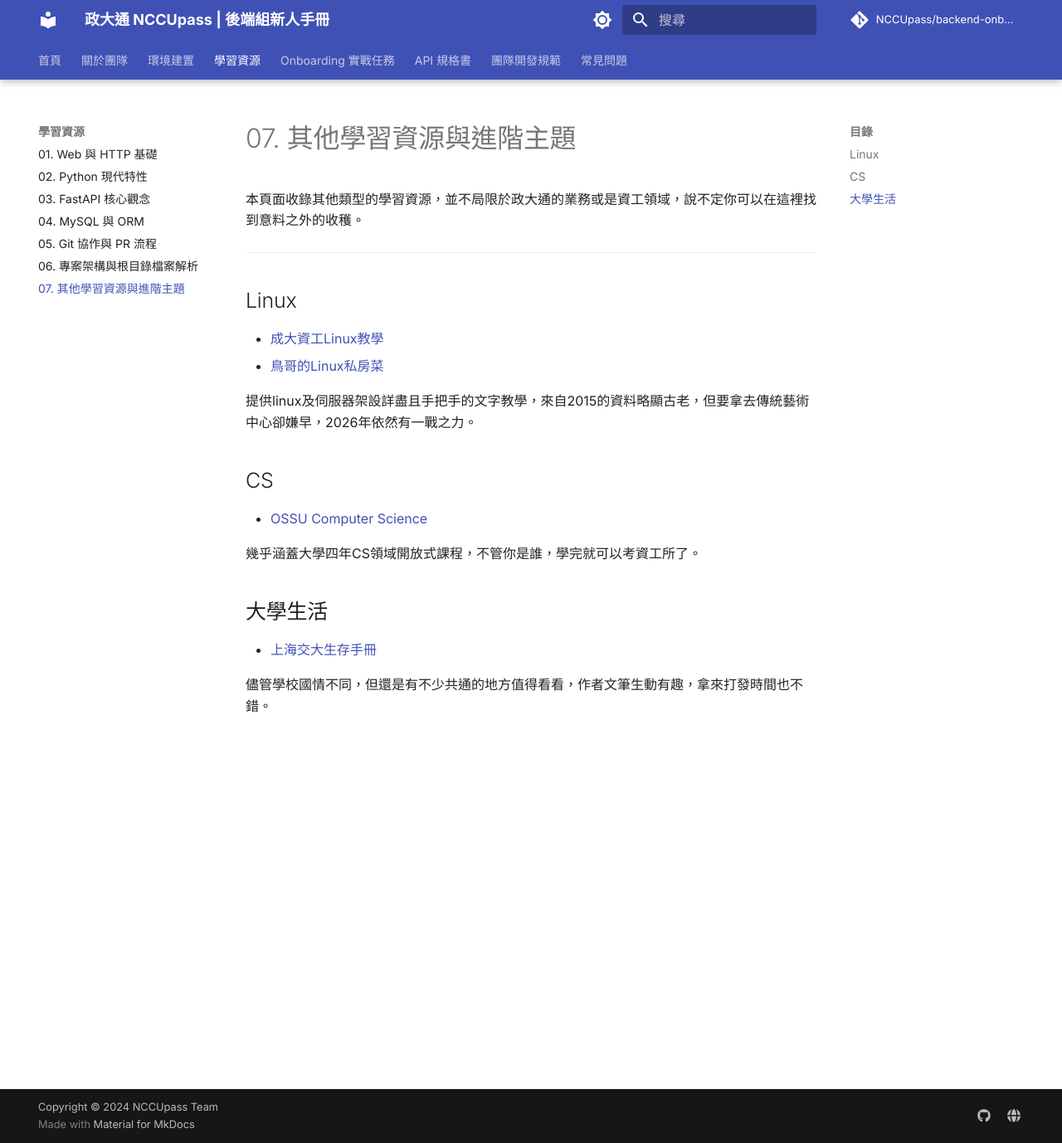
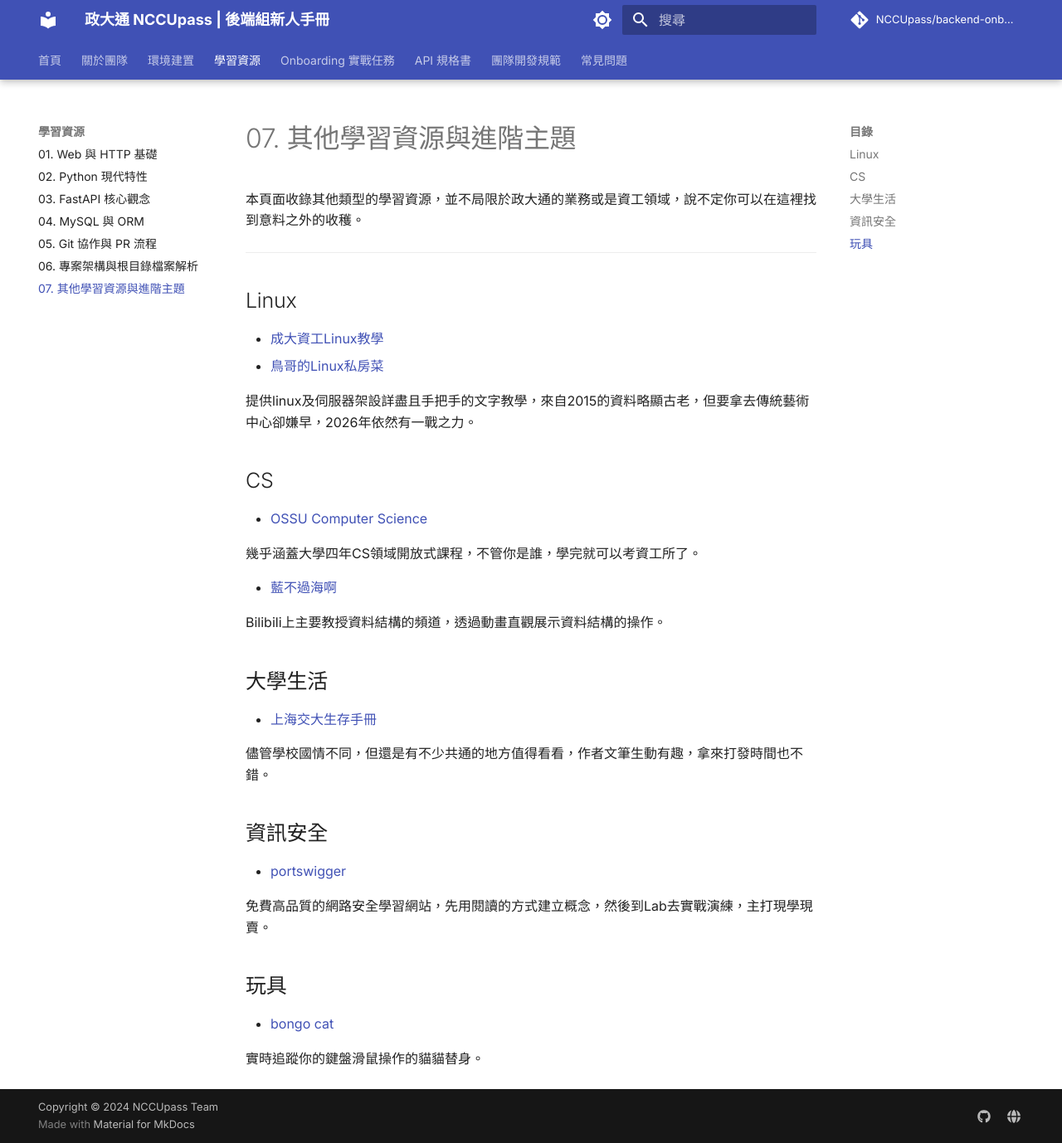
Before and after one commit to ralin3233/nccupass-backend-onbroading-task, an MkDocs documentation site: the page built from docs/roadmap/07-others.md, in a window 1280 px wide and 1378 px high. Shown: the whole window at 83% size. Built offline with MkDocs 1.6.1 and Material for MkDocs 9.7.7, drawn with Linux system fonts in a browser that asks for light colours; comment, search, counter and statistics services are not loaded.

Commit message:
Add additional learning resources

```diff
--- a/docs/roadmap/07-others.md
+++ b/docs/roadmap/07-others.md
@@ -15,7 +15,21 @@
 
 幾乎涵蓋大學四年CS領域開放式課程，不管你是誰，學完就可以考資工所了。
 
+- [藍不過海啊](https://space.bilibili.com/401399175)
+
+Bilibili上主要教授資料結構的頻道，透過動畫直觀展示資料結構的操作。
+
 ## 大學生活
 - [上海交大生存手冊](https://github.com/SurviveSJTU/SurviveSJTUManual/blob/master/SUMMARY.md)
 
 儘管學校國情不同，但還是有不少共通的地方值得看看，作者文筆生動有趣，拿來打發時間也不錯。
+
+## 資訊安全
+- [portswigger](https://portswigger.net/web-security/)
+
+免費高品質的網路安全學習網站，先用閱讀的方式建立概念，然後到Lab去實戰演練，主打現學現賣。
+
+## 玩具
+- [bongo cat](https://github.com/ayangweb/BongoCat)
+
+實時追蹤你的鍵盤滑鼠操作的貓貓替身。
```
